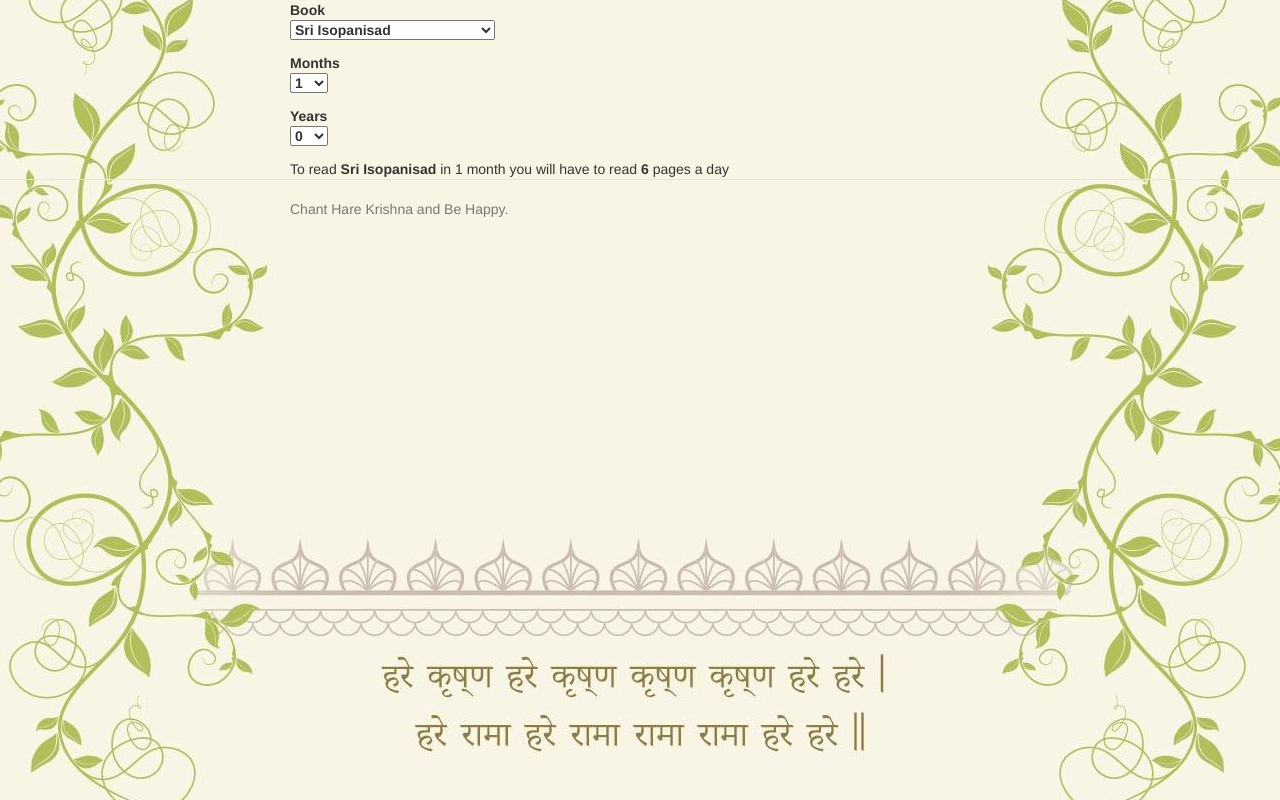
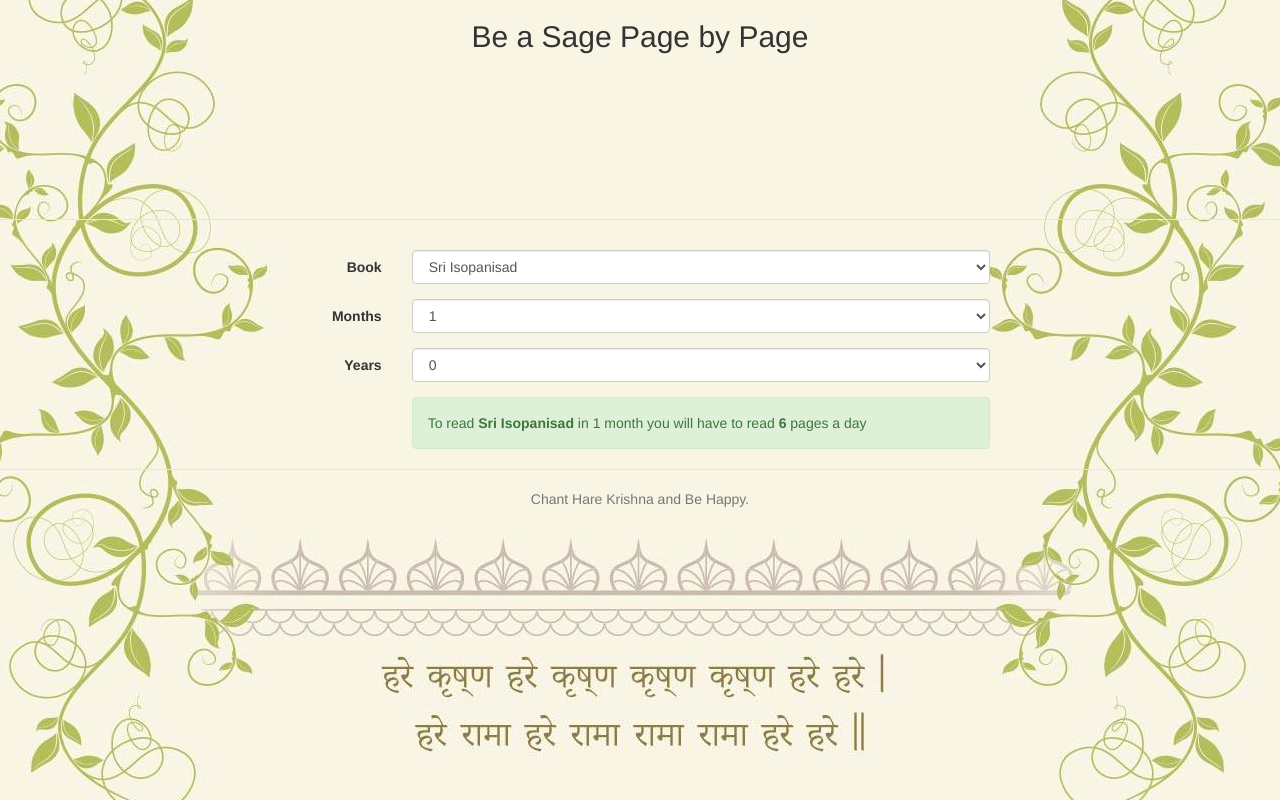
Before and after one commit to cheenbabes/sgvyas, a website: page app/index.html at #/about in a window 1280 px wide. Drawn offline with nearby package versions, Linux system fonts and the light colour scheme; some packages are replaced by stand-ins of ours; files that its build step writes are made by us from their sources.

Commit message:
added background and other styling

```diff
--- a/app/index.html
+++ b/app/index.html
@@ -20,6 +20,7 @@
       <p class="browsehappy">You are using an <strong>outdated</strong> browser. Please <a href="http://browsehappy.com/">upgrade your browser</a> to improve your experience.</p>
     <![endif]-->
 
+      <div class="header"> <h2 class="text-center">Be a Sage Page by Page</h2> </div>
 
     <div class="container">
     <div ng-view=""></div>
@@ -27,7 +28,7 @@
 
     <div class="footer">
       <div class="container">
-        <p>Chant Hare Krishna and Be Happy.</p>
+        <p class="text-center">Chant Hare Krishna and Be Happy.</p>
       </div>
     </div>
 
--- a/app/scripts/controllers/about.js
+++ /dev/null
@@ -1,17 +0,0 @@
-'use strict';
-
-/**
- * @ngdoc function
- * @name sagepageApp.controller:AboutCtrl
- * @description
- * # AboutCtrl
- * Controller of the sagepageApp
- */
-angular.module('sagepageApp')
-  .controller('AboutCtrl', function () {
-    this.awesomeThings = [
-      'HTML5 Boilerplate',
-      'AngularJS',
-      'Karma'
-    ];
-  });
--- a/app/views/main.html
+++ b/app/views/main.html
@@ -1,33 +1,37 @@
-<div class="list" style="margin-bottom:8px">
-    <label class="item item-input item-select">
-        <div class="input-label">
-            Book
-        </div>
-        <select ng-model="book" ng-options="book.book for book in books track by book.id"></select>
-    </label>
+<form class="form-horizontal">
+  <div class="form-group">
+    <label for="inputBook" class="col-sm-2 control-label">Book</label>
+    <div class="col-sm-10">
+        <select class="form-control" ng-model="book" ng-options="book.book for book in books track by book.id"></select>
+    </div>
+  </div>
+  <div class="form-group">
+    <label for="inputMonth" class="col-sm-2 control-label">Months</label>
+    <div class="col-sm-10">
+        <select class="form-control" ng-model="month" ng-options="month for month in allMonths track by month"></select>
+      </div>
+  </div>
+  <div class="form-group">
+    <label for="inputYear" class="col-sm-2 control-label">Years</label>
+    <div class="col-sm-10">
+        <select class="form-control" ng-model="year" ng-options="year for year in allYears track by year"></select>
+      </div>
+  </div>
+</form>
+
+<!--
+notes:
+1. maha mantra should be smaller to fit on all screens and centered along the bottom
+2. Text in green box should also be centered.
+3. Main title to be centered
+4. Backgroudn image
+-->
+
+
+<div class="row">
+    <div class="col-md-offset-2 col-md-10">
+        <div class="alert alert-success center">
+        To read <b>{{book.book}}</b> in {{year == 0 ? '' : year}} {{year == 1 ? 'year' : year !== 0 ? 'years' :'' }} {{year !== 0 && month !== 0 ? 'and' : ''}} {{month == 0 ? '' : month}} {{month == 1 ? 'month' : month !== 0 ? 'months': ''}} you will have to read <b>{{formatPages(book, year, month)}} </b>{{formatPages(book, year, month) == 1 ? 'page' : 'pages'}} a day
 </div>
-
-<div class="list" style="margin-bottom:8px">
-    <label class="item item-input item-select">
-        <div class="input-label">
-            Months
-        </div>
-        <select ng-model="month" ng-options="month for month in allMonths track by month"></select>
-    </label>
-</div>
-
-<div class="list" style="margin-bottom:8px">
-
-    <label class="item item-input item-select">
-        <div class="input-label">
-            Years
-        </div>
-        <select ng-model="year" ng-options="year for year in allYears track by year"></select>
-    </label>
-</div>
-
-<div class="card-green">
-    <div class="item item-text-wrap">
-        To read <b>{{book.book}}</b> in {{year == 0 ? '' : year}} {{year == 1 ? 'year' : year !== 0 ? 'years' :'' }} {{year !== 0 && month !== 0 ? 'and' : ''}} {{month == 0 ? '' : month}} {{month == 1 ? 'month' : month !== 0 ? 'months': ''}} you will have to read <b>{{formatPages(book, year, month)}} </b>{{formatPages(book, year, month) == 1 ? 'page' : 'pages'}} a day
     </div>
 </div>
```
Also changed, not shown: app/views/about.html (deleted, +0 -1 lines).
